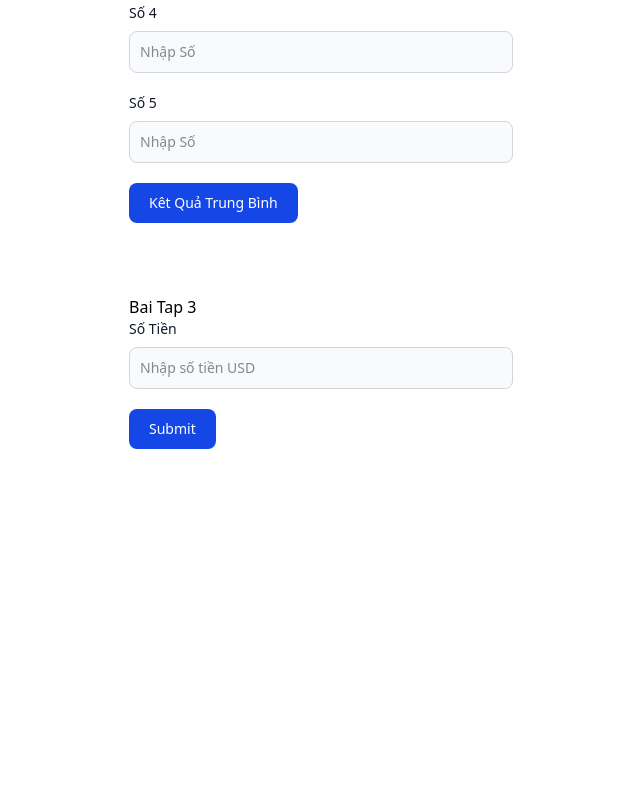
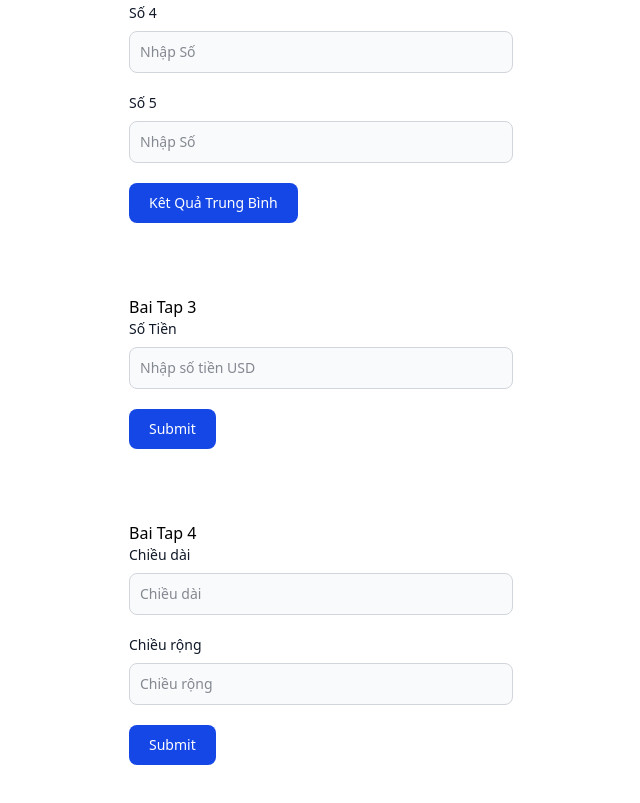
Before and after one commit to haophn01/baitap-ui, a plain HTML site: page index.html in a window 1280 px wide. Shown: the part 583-1386 px from the top of the page, without its empty margins (319-959 px from the left). Before the commit the page ends 1104 px from the top, so only its background shows below. Drawn offline with nearby package versions, Linux system fonts and the light colour scheme.

Commit message:
update bt4

```diff
--- a/index.html
+++ b/index.html
@@ -166,6 +166,50 @@
     </div>
     <br><br><br>
 
+    <!-- Bai Tap 4 -->
+    <div>
+      <div class="max-w-sm mx-auto">
+        <div class="mb-5">
+          <h1>Bai Tap 4</h1>
+          <label
+            for="money"
+            class="block mb-2 text-sm font-medium text-gray-900 dark:text-white"
+            >Chiều dài</label
+          >
+          <input
+            type="days"
+            id="length"
+            class="bg-gray-50 border border-gray-300 text-gray-900 text-sm rounded-lg focus:ring-blue-500 focus:border-blue-500 block w-full p-2.5 dark:bg-gray-700 dark:border-gray-600 dark:placeholder-gray-400 dark:text-white dark:focus:ring-blue-500 dark:focus:border-blue-500"
+            placeholder="Chiều dài"
+            required
+          />
+        </div>
+        <div class="mb-5">
+          <label
+            for="money"
+            class="block mb-2 text-sm font-medium text-gray-900 dark:text-white"
+            >Chiều rộng</label
+          >
+          <input
+            type="days"
+            id="width"
+            class="bg-gray-50 border border-gray-300 text-gray-900 text-sm rounded-lg focus:ring-blue-500 focus:border-blue-500 block w-full p-2.5 dark:bg-gray-700 dark:border-gray-600 dark:placeholder-gray-400 dark:text-white dark:focus:ring-blue-500 dark:focus:border-blue-500"
+            placeholder="Chiều rộng"
+            required
+          />
+        </div>
+        <button
+          type="submit"
+          id="bt4_button"
+          class="text-white bg-blue-700 hover:bg-blue-800 focus:ring-4 focus:outline-none focus:ring-blue-300 font-medium rounded-lg text-sm w-full sm:w-auto px-5 py-2.5 text-center dark:bg-blue-600 dark:hover:bg-blue-700 dark:focus:ring-blue-800"
+        >
+          Submit
+        </button>
+        <div id="result4"></div>
+      </div>
+    </div>
+    <br><br><br>
+
 
 
     <script src="./index.js"></script>
--- a/index.js
+++ b/index.js
@@ -19,3 +19,22 @@ document.getElementById("bt3_button").onclick = function () {
     const userInput = Number(document.getElementById("bt3").value);
     document.getElementById("result3").innerHTML = `Số tiền Việt là ${new Intl.NumberFormat('vn-VN').format(userInput)}vnd.`
 }
+
+document.getElementById("bt4_button").onclick = function () {
+
+    const length = Number(document.getElementById("length").value);
+    const width = Number(document.getElementById("width").value);
+
+    if (length < 0 || width < 0) {
+        document.getElementById("result4").innerHTML = `Vui lòng bỏ không bỏ chiều dài hoặc rộng nhở hơn 0.`
+
+    }
+    let chuVi = 0;
+    let dienTich = length * width;
+    if (length == width) {
+        chuVi = length * 4;
+    } else {
+        chuVi = (length + width) * 2;
+    }
+    document.getElementById("result4").innerHTML = `Diện tích là ${dienTich}, Chu vi là ${chuVi}.`
+}
```
